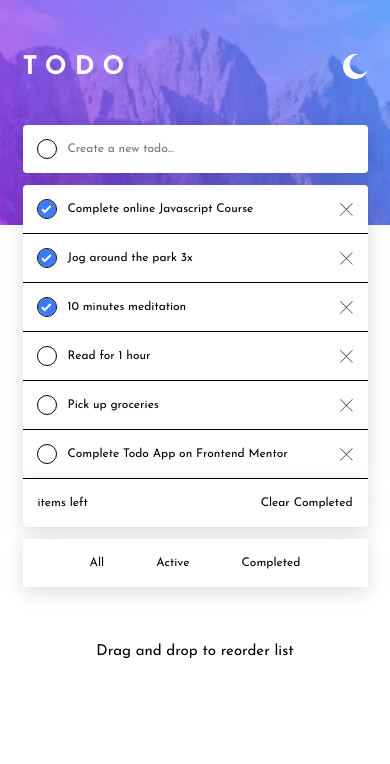
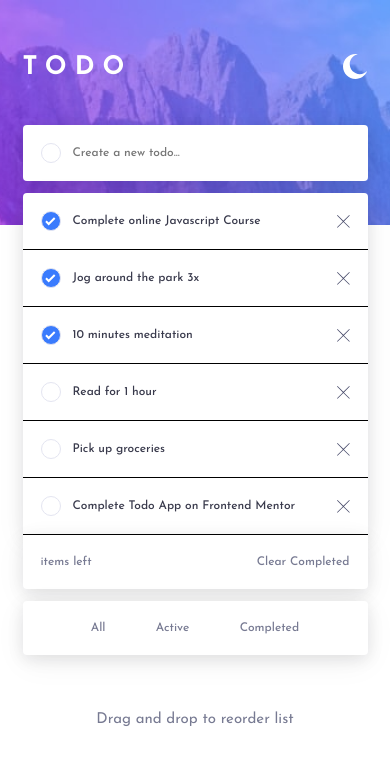
Before and after one commit to chintriago/todo-app, a plain HTML site: page index.html in a window 390 px wide. Drawn offline with Linux system fonts and the light colour scheme.

Commit message:
almost finished mobile

```diff
--- a/css/style.css
+++ b/css/style.css
@@ -15,7 +15,9 @@
     --very-dark-blue: hsl(235, 21%, 11%);
     --very-dark-desaturated-blue: hsl(235, 24%, 19%);
     --light-grayish-blue: hsl(234, 39%, 85%);
-    --light-grayish-blue: (hover): hsl(236, 33%, 92%);
+    /* hover */
+    --light-grayish-blue: hsl(236, 33%, 92%);
+
     --dark-grayish-blue: hsl(234, 11%, 52%);
     --very-dark-grayish-blue: hsl(233, 14%, 35%);
     --very-dark-grayish-blue: hsl(237, 14%, 26%);
@@ -33,9 +35,11 @@ body {
     display: flex;
     align-items: center;
     background-color: white;
+    color: var(--very-dark-grayish-blue);
     font-size: .75rem;
+    font-weight: 500;
     letter-spacing: 0;
-    padding: 1.25em;
+    padding: 1.5em;
 }
 
 .form-items img {
@@ -51,14 +55,14 @@ body {
 
 .checkmark {
     cursor: pointer;
-    min-width: 18px;
-    height: 18px;
+    min-width: 20px;
+    height: 20px;
     border-radius: 50%;
-    outline: 1px solid black;
+    border: 1px solid var(--light-grayish-blue);
     margin-right: 1em;
 }
 
-.checkmark-cross {
+.checked {
     background-image: url(../images/icon-check.svg);
     background-repeat: no-repeat;
     background-position: center;
@@ -140,6 +144,7 @@ form {
 }
 
 .form-info {
+    color: var(--dark-grayish-blue);
     margin-bottom: 1em;
     justify-content: space-between;
     border-bottom-left-radius: 4px;
@@ -147,7 +152,9 @@ form {
 }
 
 .form-states {
+    color: var(--dark-grayish-blue);
     justify-content: space-evenly;
+    border-radius: 4px;
 }
 
 .form-states button {
@@ -159,4 +166,5 @@ form {
     justify-content: center;
     align-items: center;
     padding: 3em 0;
+    color: var(--dark-grayish-blue);
 }
--- a/index.html
+++ b/index.html
@@ -36,17 +36,17 @@
       </div>
       <div class="form-middle box-shadow">
         <div class="form-items">
-          <div class="checkmark checkmark-cross"></div>
+          <div class="checkmark checked"></div>
           <span>Complete online Javascript Course</span>
           <img src="images/icon-cross.svg" alt="">
         </div>
         <div class="form-items">
-          <div class="checkmark checkmark-cross"></div>
+          <div class="checkmark checked"></div>
           <span>Jog around the park 3x</span>
           <img src="images/icon-cross.svg" alt="">
         </div>
         <div class="form-items">
-          <div class="checkmark checkmark-cross"></div>
+          <div class="checkmark checked"></div>
           <span>10 minutes meditation</span>
           <img src="images/icon-cross.svg" alt="">
         </div>
```
